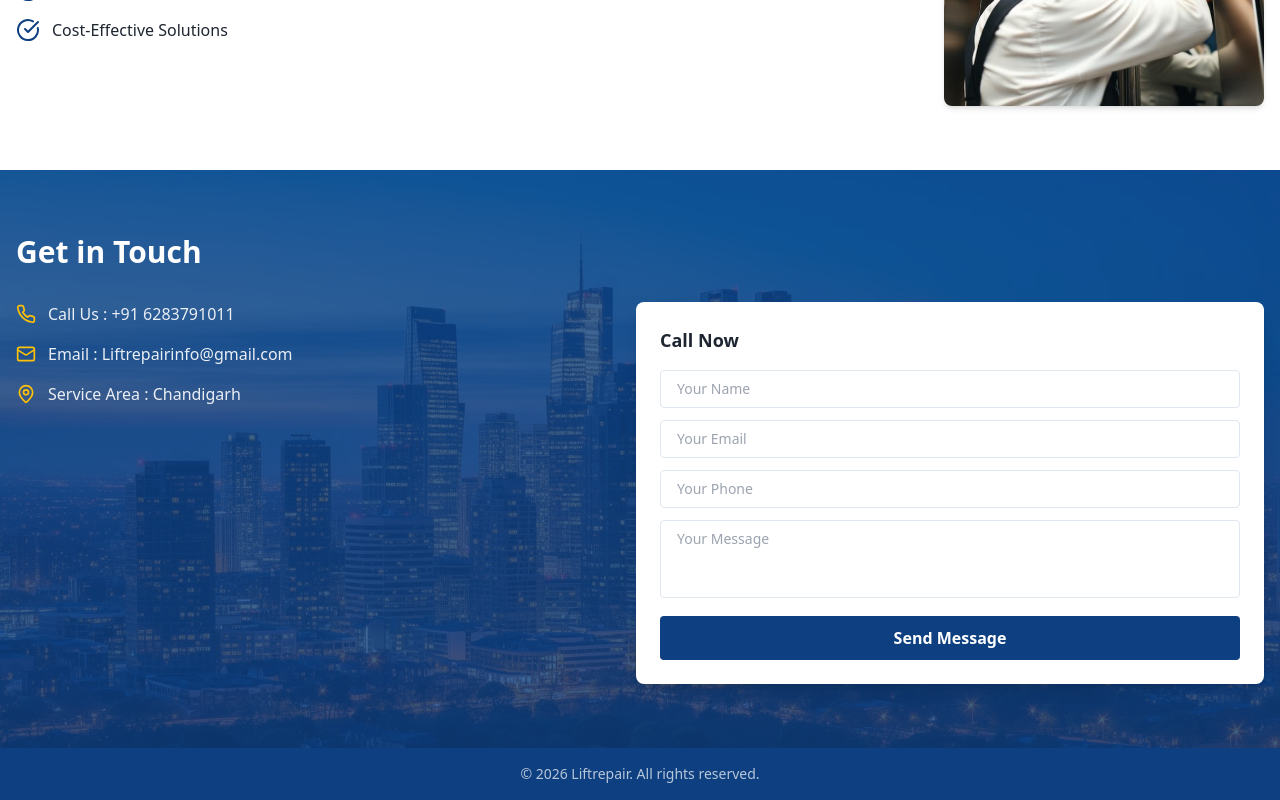
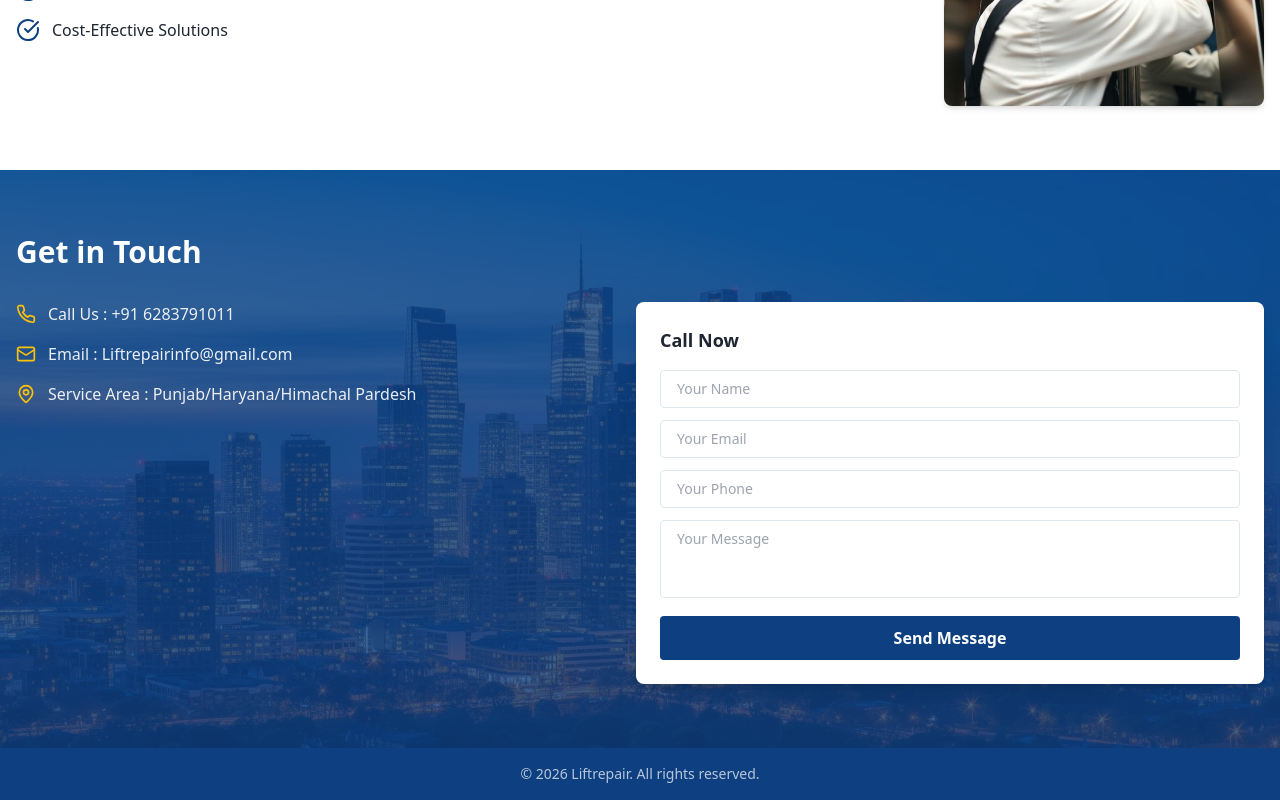
Before and after one commit to Dksingh566/Lift-repair, a React (Vite) app: page / in a window 1280 px wide. Shown: the part 1978-2778 px from the top of the page. Built offline with nearby package versions, Linux system fonts and the light colour scheme; the HTML template or start-up script is replaced by a standard one.

Commit message:
Update city

```diff
--- a/src/components/Contact.tsx
+++ b/src/components/Contact.tsx
@@ -31,7 +31,7 @@ const Contact = () => {
             </a>
             <p className="flex items-center gap-3">
               <MapPin className="w-5 h-5 text-accent" />
-              <span>Service Area : Chandigarh</span>
+              <span>Service Area : Punjab/Haryana/Himachal Pardesh</span>
             </p>
           </div>
 
```
